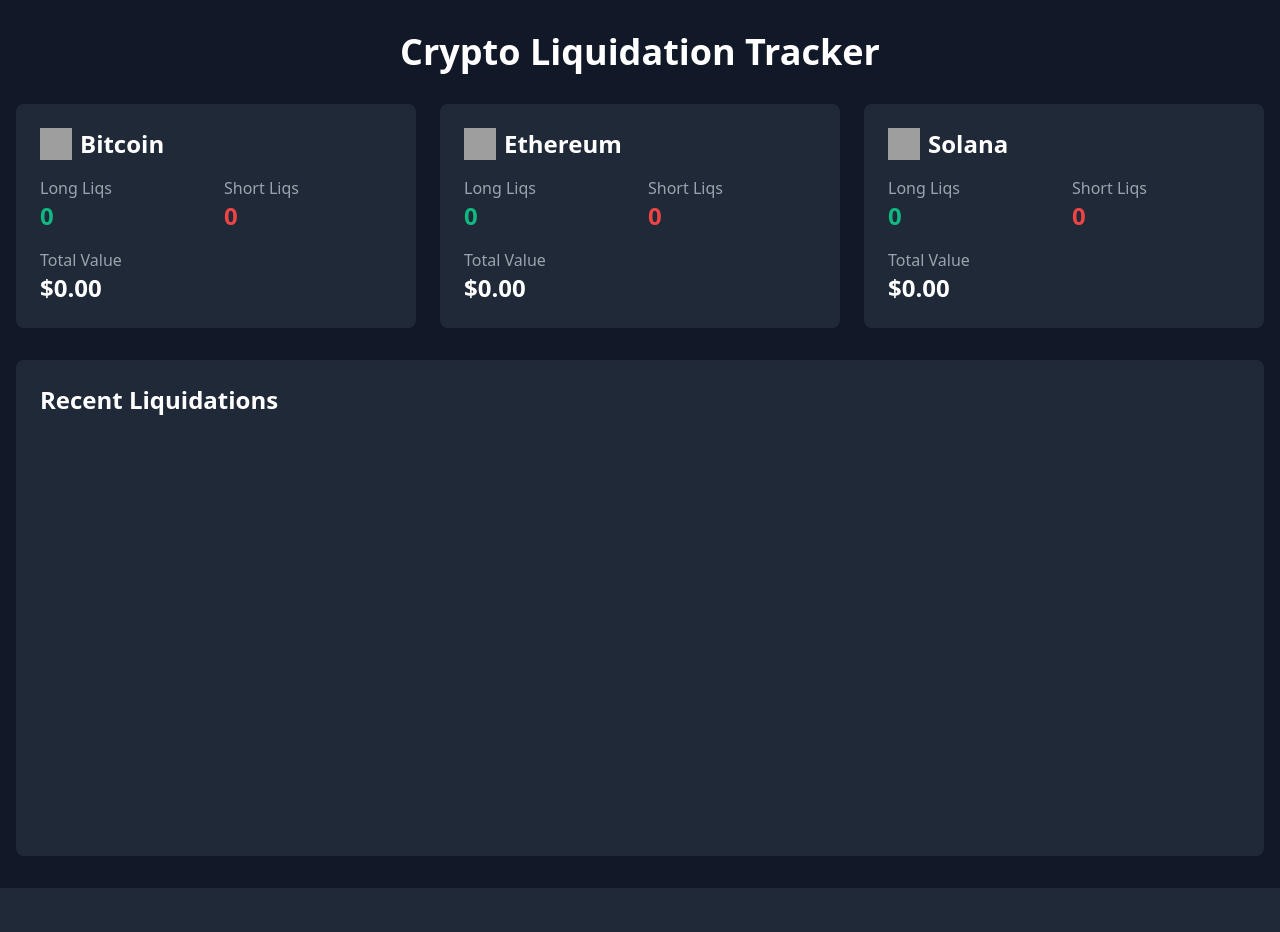
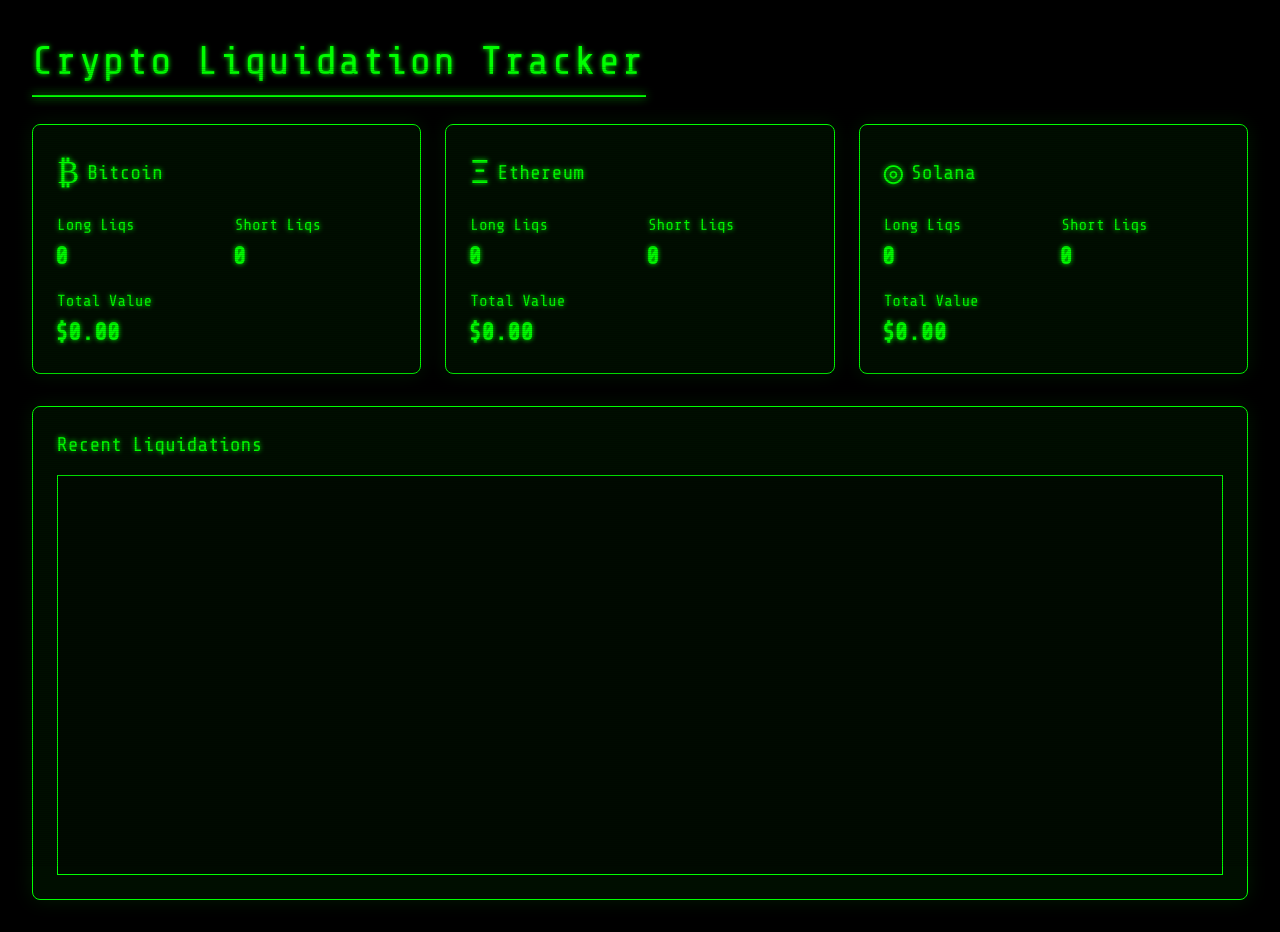
Before and after one commit to yungcortex/liqbot, a Flask app: page / in a window 1280 px wide. Before the commit the page ends 888 px from the top, so only its background shows below. Run offline with Flask 3, Linux system fonts and the light colour scheme; some libraries are stand-ins or nearby versions; grey boxes are pictures that could not be loaded.

Commit message:
Update web interface with cyberpunk theme

```diff
--- a/templates/index.html
+++ b/templates/index.html
@@ -5,105 +5,223 @@
     <meta name="viewport" content="width=device-width, initial-scale=1.0">
     <title>Crypto Liquidation Tracker</title>
     <link href="https://cdn.jsdelivr.net/npm/tailwindcss@2.2.19/dist/tailwind.min.css" rel="stylesheet">
+    <link rel="stylesheet" href="https://cdnjs.cloudflare.com/ajax/libs/font-awesome/6.0.0/css/all.min.css">
     <script src="https://cdnjs.cloudflare.com/ajax/libs/socket.io/4.0.1/socket.io.js"></script>
     <style>
-        .liquidation-log {
+        @import url('https://fonts.googleapis.com/css2?family=Share+Tech+Mono&display=swap');
+
+        body {
+            background-color: #000;
+            color: #00ff00;
+            font-family: 'Share Tech Mono', monospace;
+            text-shadow: 0 0 5px #00ff00;
+            min-height: 100vh;
+            position: relative;
+        }
+
+        body::before {
+            content: "";
+            position: fixed;
+            top: 0;
+            left: 0;
+            width: 100%;
+            height: 100%;
+            background: repeating-linear-gradient(
+                0deg,
+                rgba(0, 0, 0, 0.15),
+                rgba(0, 0, 0, 0.15) 1px,
+                transparent 1px,
+                transparent 2px
+            );
+            pointer-events: none;
+            z-index: 1;
+            animation: scan 10s linear infinite;
+        }
+
+        @keyframes scan {
+            from { transform: translateY(0); }
+            to { transform: translateY(100px); }
+        }
+
+        .crypto-card {
+            background: rgba(0, 20, 0, 0.7);
+            border: 1px solid #00ff00;
+            box-shadow: 0 0 20px rgba(0, 255, 0, 0.1);
+            backdrop-filter: blur(5px);
+            transition: all 0.3s ease;
+        }
+
+        .crypto-card:hover {
+            box-shadow: 0 0 30px rgba(0, 255, 0, 0.2);
+            transform: translateY(-2px);
+        }
+
+        .liquidation-feed {
+            background: rgba(0, 10, 0, 0.9);
+            border: 1px solid #00ff00;
             height: 400px;
             overflow-y: auto;
+            font-family: 'Share Tech Mono', monospace;
         }
-        .long-liq {
-            color: #10B981;
+
+        .liquidation-feed::-webkit-scrollbar {
+            width: 8px;
         }
-        .short-liq {
-            color: #EF4444;
+
+        .liquidation-feed::-webkit-scrollbar-track {
+            background: rgba(0, 20, 0, 0.7);
+        }
+
+        .liquidation-feed::-webkit-scrollbar-thumb {
+            background: #00ff00;
+            border-radius: 4px;
+        }
+
+        .long {
+            color: #00ff00;
+            text-shadow: 0 0 5px #00ff00;
+        }
+
+        .short {
+            color: #ff0000;
+            text-shadow: 0 0 5px #ff0000;
+        }
+
+        h1 {
+            font-size: 2.5rem;
+            letter-spacing: 2px;
+            position: relative;
+            display: inline-block;
+        }
+
+        h1::after {
+            content: "";
+            position: absolute;
+            bottom: -5px;
+            left: 0;
+            width: 100%;
+            height: 2px;
+            background: #00ff00;
+            box-shadow: 0 0 10px #00ff00;
+        }
+
+        .value {
+            font-size: 1.5rem;
+            font-weight: bold;
+        }
+
+        .crypto-icon {
+            font-size: 2rem;
+            margin-right: 0.5rem;
+        }
+
+        /* Glitch effect for numbers */
+        .glitch-number {
+            position: relative;
+            animation: glitch 0.5s infinite;
+        }
+
+        @keyframes glitch {
+            0% { transform: translate(0); }
+            20% { transform: translate(-2px, 2px); }
+            40% { transform: translate(-2px, -2px); }
+            60% { transform: translate(2px, 2px); }
+            80% { transform: translate(2px, -2px); }
+            100% { transform: translate(0); }
+        }
+
+        .terminal-line {
+            padding: 0.5rem;
+            border-bottom: 1px solid rgba(0, 255, 0, 0.1);
+            transition: all 0.3s ease;
+        }
+
+        .terminal-line:hover {
+            background: rgba(0, 255, 0, 0.1);
         }
     </style>
 </head>
-<body class="bg-gray-900 text-white">
-    <div class="container mx-auto px-4 py-8">
-        <h1 class="text-4xl font-bold mb-8 text-center">Crypto Liquidation Tracker</h1>
+<body class="p-8">
+    <div class="container mx-auto">
+        <h1 class="text-center mb-8">Crypto Liquidation Tracker</h1>
 
-        <!-- Stats Grid -->
         <div class="grid grid-cols-1 md:grid-cols-3 gap-6 mb-8">
-            <!-- BTC Card -->
-            <div class="bg-gray-800 rounded-lg p-6">
-                <h2 class="text-2xl font-bold mb-4 flex items-center">
-                    <img src="https://cryptologos.cc/logos/bitcoin-btc-logo.png" class="w-8 h-8 mr-2" alt="BTC">
-                    Bitcoin
-                </h2>
+            <!-- Bitcoin Card -->
+            <div class="crypto-card rounded-lg p-6">
+                <div class="flex items-center mb-4">
+                    <span class="crypto-icon">₿</span>
+                    <h2 class="text-xl">Bitcoin</h2>
+                </div>
                 <div class="grid grid-cols-2 gap-4">
                     <div>
-                        <p class="text-gray-400">Long Liqs</p>
-                        <p class="text-2xl font-bold text-green-500" id="btc-longs">0</p>
+                        <p>Long Liqs</p>
+                        <p class="value glitch-number" id="btc-longs">0</p>
                     </div>
                     <div>
-                        <p class="text-gray-400">Short Liqs</p>
-                        <p class="text-2xl font-bold text-red-500" id="btc-shorts">0</p>
+                        <p>Short Liqs</p>
+                        <p class="value glitch-number" id="btc-shorts">0</p>
                     </div>
-                    <div class="col-span-2">
-                        <p class="text-gray-400">Total Value</p>
-                        <p class="text-2xl font-bold" id="btc-total">$0.00</p>
-                    </div>
+                </div>
+                <div class="mt-4">
+                    <p>Total Value</p>
+                    <p class="value glitch-number" id="btc-total">$0.00</p>
                 </div>
             </div>
 
-            <!-- ETH Card -->
-            <div class="bg-gray-800 rounded-lg p-6">
-                <h2 class="text-2xl font-bold mb-4 flex items-center">
-                    <img src="https://cryptologos.cc/logos/ethereum-eth-logo.png" class="w-8 h-8 mr-2" alt="ETH">
-                    Ethereum
-                </h2>
+            <!-- Ethereum Card -->
+            <div class="crypto-card rounded-lg p-6">
+                <div class="flex items-center mb-4">
+                    <span class="crypto-icon">Ξ</span>
+                    <h2 class="text-xl">Ethereum</h2>
+                </div>
                 <div class="grid grid-cols-2 gap-4">
                     <div>
-                        <p class="text-gray-400">Long Liqs</p>
-                        <p class="text-2xl font-bold text-green-500" id="eth-longs">0</p>
+                        <p>Long Liqs</p>
+                        <p class="value glitch-number" id="eth-longs">0</p>
                     </div>
                     <div>
-                        <p class="text-gray-400">Short Liqs</p>
-                        <p class="text-2xl font-bold text-red-500" id="eth-shorts">0</p>
+                        <p>Short Liqs</p>
+                        <p class="value glitch-number" id="eth-shorts">0</p>
                     </div>
-                    <div class="col-span-2">
-                        <p class="text-gray-400">Total Value</p>
-                        <p class="text-2xl font-bold" id="eth-total">$0.00</p>
-                    </div>
+                </div>
+                <div class="mt-4">
+                    <p>Total Value</p>
+                    <p class="value glitch-number" id="eth-total">$0.00</p>
                 </div>
             </div>
 
-            <!-- SOL Card -->
-            <div class="bg-gray-800 rounded-lg p-6">
-                <h2 class="text-2xl font-bold mb-4 flex items-center">
-                    <img src="https://cryptologos.cc/logos/solana-sol-logo.png" class="w-8 h-8 mr-2" alt="SOL">
-                    Solana
-                </h2>
+            <!-- Solana Card -->
+            <div class="crypto-card rounded-lg p-6">
+                <div class="flex items-center mb-4">
+                    <span class="crypto-icon">◎</span>
+                    <h2 class="text-xl">Solana</h2>
+                </div>
                 <div class="grid grid-cols-2 gap-4">
                     <div>
-                        <p class="text-gray-400">Long Liqs</p>
-                        <p class="text-2xl font-bold text-green-500" id="sol-longs">0</p>
+                        <p>Long Liqs</p>
+                        <p class="value glitch-number" id="sol-longs">0</p>
                     </div>
                     <div>
-                        <p class="text-gray-400">Short Liqs</p>
-                        <p class="text-2xl font-bold text-red-500" id="sol-shorts">0</p>
+                        <p>Short Liqs</p>
+                        <p class="value glitch-number" id="sol-shorts">0</p>
                     </div>
-                    <div class="col-span-2">
-                        <p class="text-gray-400">Total Value</p>
-                        <p class="text-2xl font-bold" id="sol-total">$0.00</p>
-                    </div>
+                </div>
+                <div class="mt-4">
+                    <p>Total Value</p>
+                    <p class="value glitch-number" id="sol-total">$0.00</p>
                 </div>
             </div>
         </div>
 
-        <!-- Liquidation Log -->
-        <div class="bg-gray-800 rounded-lg p-6">
-            <h2 class="text-2xl font-bold mb-4">Recent Liquidations</h2>
-            <div class="liquidation-log font-mono text-sm" id="liquidation-log">
-                <!-- Liquidation entries will be added here -->
-            </div>
+        <div class="crypto-card rounded-lg p-6">
+            <h2 class="text-xl mb-4">Recent Liquidations</h2>
+            <div class="liquidation-feed" id="liquidation-feed"></div>
         </div>
     </div>
 
     <script>
         const socket = io();
-        const logContainer = document.getElementById('liquidation-log');
+        const feed = document.getElementById('liquidation-feed');
 
         function formatNumber(num) {
             return new Intl.NumberFormat('en-US', {
@@ -112,40 +230,31 @@
             }).format(num);
         }
 
-        function updateStats(stats) {
-            for (const [asset, data] of Object.entries(stats)) {
-                const assetLower = asset.toLowerCase();
-                document.getElementById(`${assetLower}-longs`).textContent = data.longs;
-                document.getElementById(`${assetLower}-shorts`).textContent = data.shorts;
-                document.getElementById(`${assetLower}-total`).textContent = formatNumber(data.total_value);
-            }
-        }
+        socket.on('stats_update', function(data) {
+            // Update statistics
+            document.getElementById('btc-longs').textContent = data.BTC.longs;
+            document.getElementById('btc-shorts').textContent = data.BTC.shorts;
+            document.getElementById('btc-total').textContent = formatNumber(data.BTC.total_value);
 
-        function addLogEntry(message) {
-            const entry = document.createElement('div');
-            entry.className = 'py-1';
+            document.getElementById('eth-longs').textContent = data.ETH.longs;
+            document.getElementById('eth-shorts').textContent = data.ETH.shorts;
+            document.getElementById('eth-total').textContent = formatNumber(data.ETH.total_value);
 
-            if (message.includes('LONG LIQ')) {
-                entry.className += ' long-liq';
-            } else if (message.includes('SHORT LIQ')) {
-                entry.className += ' short-liq';
-            }
-
-            entry.textContent = message;
-            logContainer.insertBefore(entry, logContainer.firstChild);
-
-            // Keep only the last 50 entries
-            while (logContainer.children.length > 50) {
-                logContainer.removeChild(logContainer.lastChild);
-            }
-        }
-
-        socket.on('stats_update', function(data) {
-            updateStats(data);
+            document.getElementById('sol-longs').textContent = data.SOL.longs;
+            document.getElementById('sol-shorts').textContent = data.SOL.shorts;
+            document.getElementById('sol-total').textContent = formatNumber(data.SOL.total_value);
         });
 
         socket.on('liquidation', function(data) {
-            addLogEntry(data.message);
+            const div = document.createElement('div');
+            div.className = `terminal-line ${data.side.toLowerCase()}`;
+            div.innerHTML = `${data.symbol} ${data.side} liquidation: ${formatNumber(data.amount)} @ ${data.price}`;
+            feed.insertBefore(div, feed.firstChild);
+
+            // Keep only last 100 entries
+            if (feed.children.length > 100) {
+                feed.removeChild(feed.lastChild);
+            }
         });
     </script>
 </body>
```
